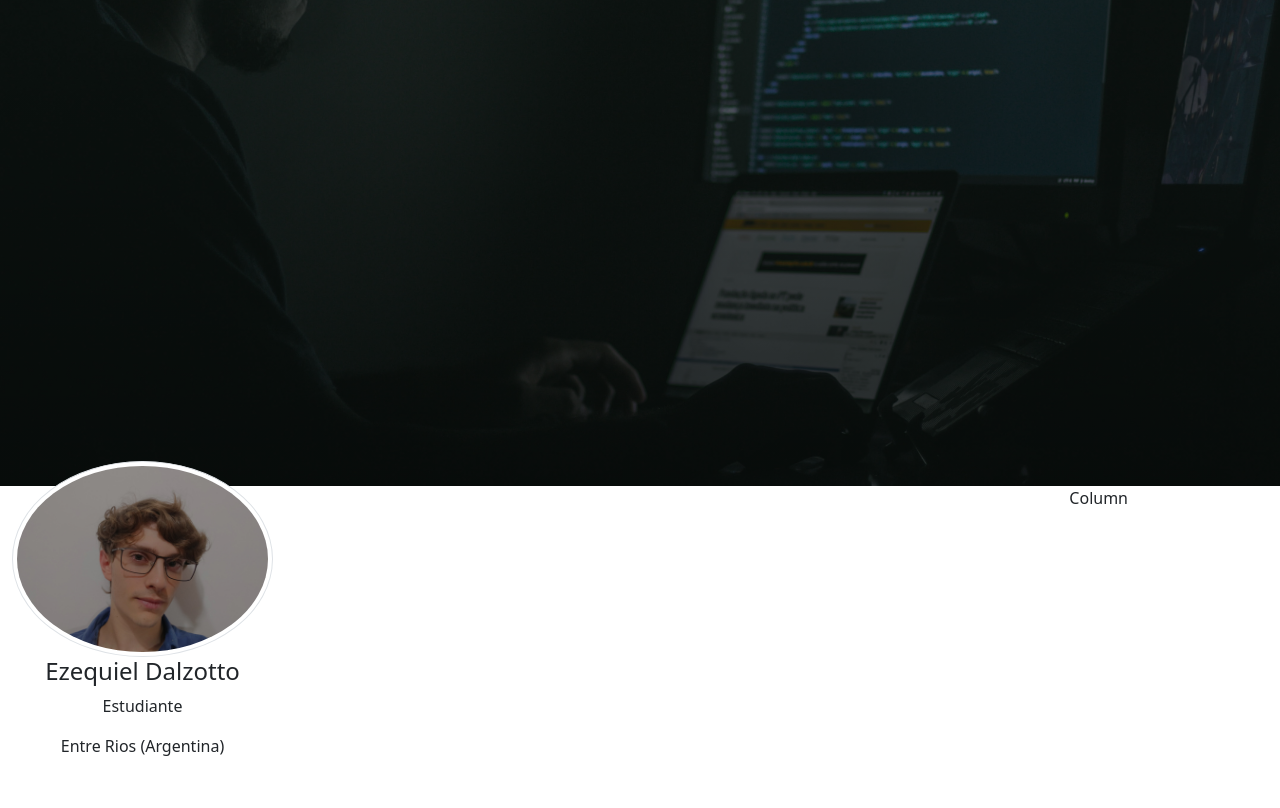
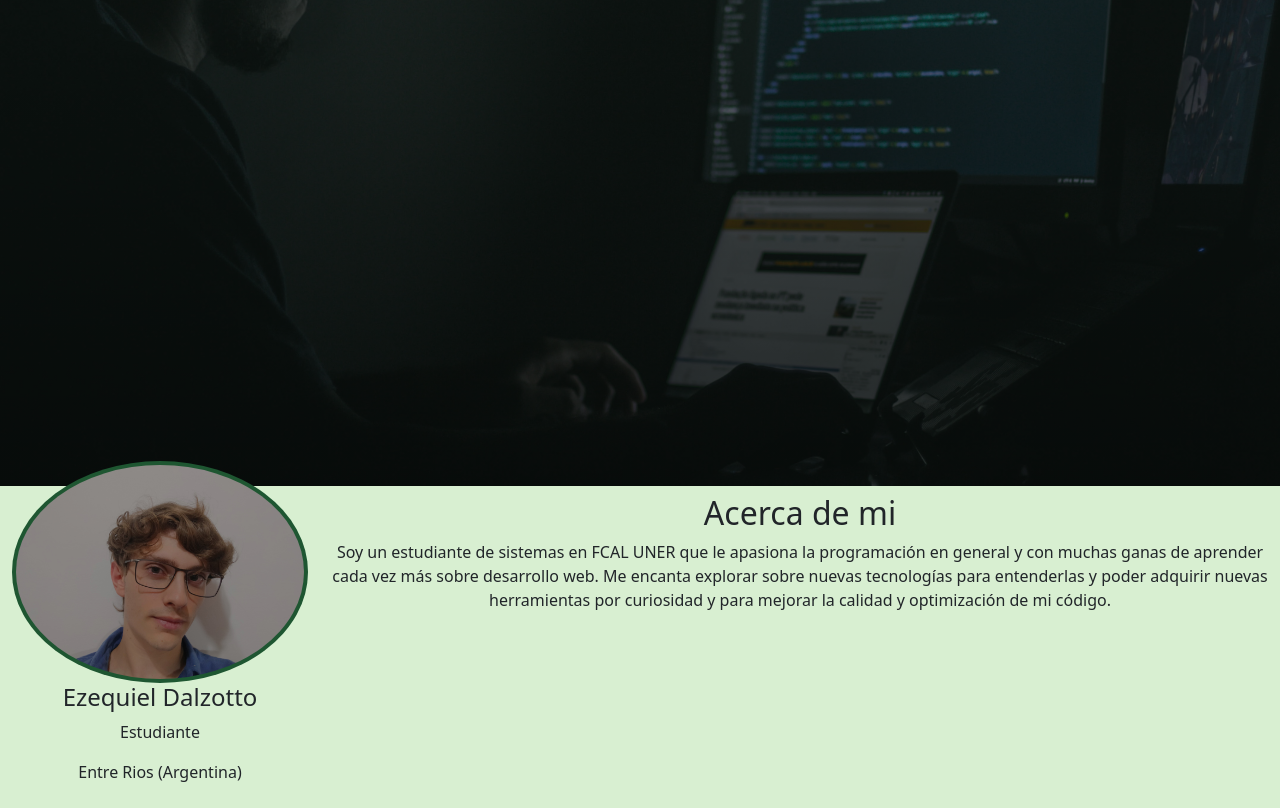
Before and after one commit to EzequielDalzotto/Portfolio-Front-End-Maqueta, a plain HTML site: page index.html in a window 1280 px wide. Shown: the part 396-1204 px from the top of the page. Before the commit the page ends 1178 px from the top, so only its background shows below. Drawn offline with nearby package versions, Linux system fonts and the light colour scheme; files whose address does not match are found by name.

Commit message:
Acerca de mi

```diff
--- a/assets/css/style.css
+++ b/assets/css/style.css
@@ -2,6 +2,10 @@
     background-color: #1F1F1F;
     background-color: #1e5631;
     background-color: #004228;
+}
+
+body{
+    background: #70C45644;
 }
 
 .nav-container{
@@ -77,6 +81,8 @@ h2.banner-txt{
 .ft-perfil{
     margin-top: -25px;
     margin-left: none;
+    background-color: #1e5631;
+    border: #1e5631;
 }
 
 .grid.col-9{
--- a/index.html
+++ b/index.html
@@ -38,7 +38,7 @@
 
     <!--Acerca de mi-->
     <section class="about-me">
-        <div class="container grid ms-0"> <!--Arreglar margin end-->
+        <div class="container-fluid grid ms-0 m-0"> <!--Arreglar margin end-->
             <div class="row">
               <div class="col-3 text-center">
                 <img src="/Portfolio-Front-End/assets/img/perfil2.jpg" alt="foto de perfil" class="rounded-circle img-fluid img-thumbnail ft-perfil">
@@ -46,8 +46,13 @@
                 <p>Estudiante</p>
                 <p>Entre Rios (Argentina)</p>
               </div>
-              <div class="col-9 text-end">
-                Column
+              <div class="col-9 text-center mt-2">
+                <h2>Acerca de mi</h2>
+                <p>Soy un estudiante de sistemas en FCAL UNER que le apasiona la programación en general y
+                  con muchas ganas de aprender cada vez más sobre desarrollo web. Me encanta explorar
+                  sobre nuevas tecnologías para entenderlas y poder adquirir nuevas herramientas por
+                  curiosidad y para mejorar la calidad y optimización de mi código.
+                </p>
               </div>
             </div>
           </div>
```
